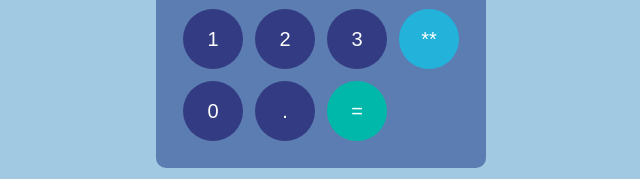
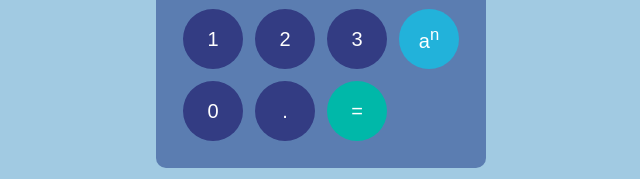
Before and after one commit to firmancahyadi960/My_kalkulator, a plain HTML site: page index.html in a window 1280 px wide. Shown: the part 483-662 px from the top of the page, 319-959 px from the left. Drawn offline with Linux system fonts and the light colour scheme.

Commit message:
update index.html dan script.js

```diff
--- a/index.html
+++ b/index.html
@@ -35,12 +35,13 @@
                         <td><button class="btn-number" id="number" value="1">1</button></td>
                         <td><button class="btn-number" id="number" value="2">2</button></td>
                         <td><button class="btn-number" id="number" value="3">3</button></td>
-                        <td><button class="btn-operator" id="operator" value="**">**</button></td>
+                        <td><button class="btn-operator" id="operator" value="**">a<sup>n</sup></button></td>
                     </tr>
                     <tr>
                         <td><button class="btn-number" id="number" value="0">0</button></td>
                         <td><button class="btn-number" id="decimal" value=".">.</button></td>
                         <td rowspan="2"><button class="btn-operator" id="equal">=</button></td>
+                        <!-- <td><button class="btn-operator" id="operator" value="akar">&radic;</button></td> -->
                     </tr>
                 </table>
             </div>
--- a/script.js
+++ b/script.js
@@ -69,8 +69,11 @@ const calculate = () => {
             result = parseFloat(prevNumber) %  parseFloat(currentNumber);
             break;
         case '**':
-            result = parseFloat(prevNumber) **  parseFloat(currentNumber);
+            result = parseFloat(prevNumber) ** parseFloat(currentNumber);
             break;
+        // case 'akar':
+        //     result = Math.sqrt(parseFloat(prevNumber));
+        //     break;
         default:
             break;
     }
```
